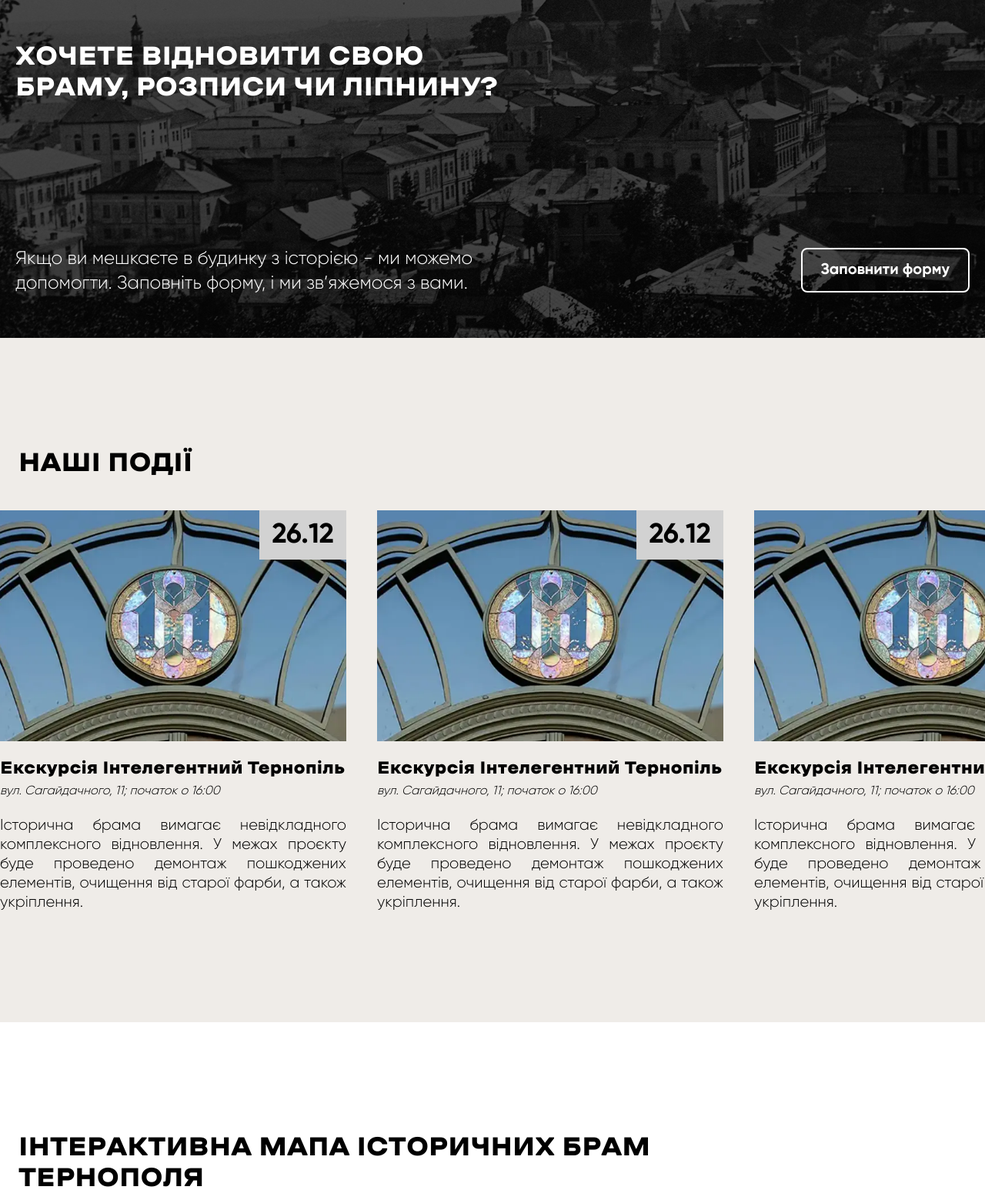
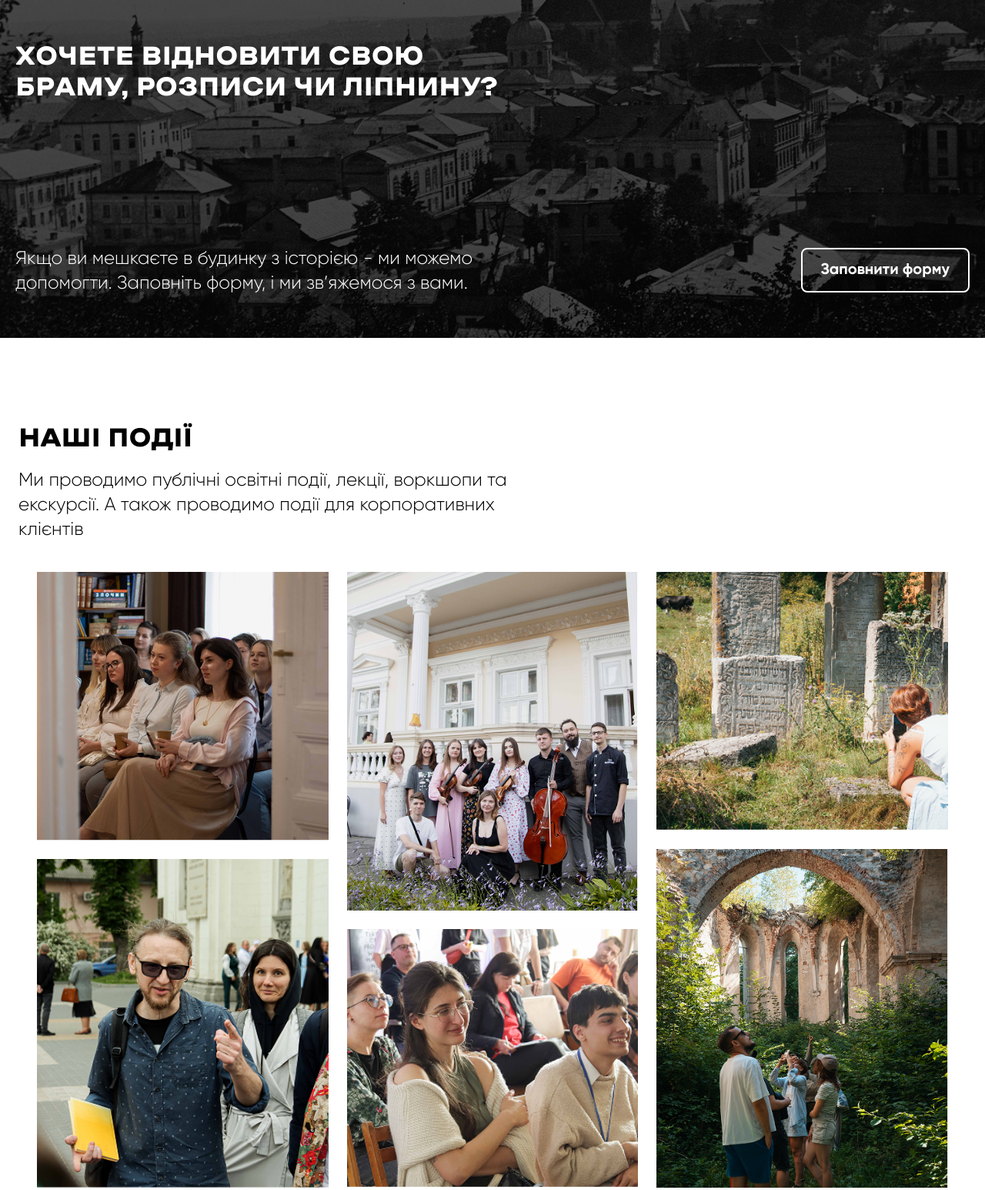
Before and after one commit to slimnation23/bramy-ternopolia, a PHP site: page / in a window 1280 px wide. Shown: the part 2712-4258 px from the top of the page at 77% size. Run offline with PHP 8.4, Linux system fonts and the light colour scheme; grey boxes are pictures that could not be loaded.

Commit message:
added gallery

```diff
--- a/css/output.css
+++ b/css/output.css
@@ -877,6 +877,10 @@ html {
   display: flex;
 }
 
+.grid {
+  display: grid;
+}
+
 .hidden {
   display: none;
 }
@@ -935,6 +939,22 @@ html {
 
 .h-56 {
   height: 14rem;
+}
+
+.h-auto {
+  height: auto;
+}
+
+.h-\[45\%\] {
+  height: 45%;
+}
+
+.h-\[55\%\] {
+  height: 55%;
+}
+
+.h-\[800px\] {
+  height: 800px;
 }
 
 .min-h-\[417px\] {
@@ -1082,6 +1102,20 @@ html {
   resize: both;
 }
 
+.columns-1 {
+  -moz-columns: 1;
+       columns: 1;
+}
+
+.break-inside-avoid {
+  -moz-column-break-inside: avoid;
+       break-inside: avoid;
+}
+
+.grid-cols-1 {
+  grid-template-columns: repeat(1, minmax(0, 1fr));
+}
+
 .flex-col {
   flex-direction: column;
 }
@@ -1144,6 +1178,12 @@ html {
 
 .gap-9 {
   gap: 2.25rem;
+}
+
+.space-y-6 > :not([hidden]) ~ :not([hidden]) {
+  --tw-space-y-reverse: 0;
+  margin-top: calc(1.5rem * calc(1 - var(--tw-space-y-reverse)));
+  margin-bottom: calc(1.5rem * var(--tw-space-y-reverse));
 }
 
 .overflow-hidden {
@@ -1537,6 +1577,11 @@ html {
 }
 
 @media (min-width: 640px) {
+  .sm\:columns-2 {
+    -moz-columns: 2;
+         columns: 2;
+  }
+
   .sm\:flex-row {
     flex-direction: row;
   }
@@ -1567,6 +1612,10 @@ html {
     height: 440px;
   }
 
+  .md\:h-\[700px\] {
+    height: 700px;
+  }
+
   .md\:min-h-\[440px\] {
     min-height: 440px;
   }
@@ -1584,6 +1633,10 @@ html {
     width: fit-content;
   }
 
+  .md\:grid-cols-3 {
+    grid-template-columns: repeat(3, minmax(0, 1fr));
+  }
+
   .md\:flex-row {
     flex-direction: row;
   }
@@ -1632,10 +1685,19 @@ html {
     height: 452px;
   }
 
+  .lg\:h-\[800px\] {
+    height: 800px;
+  }
+
   .lg\:w-1\/2 {
     width: 50%;
   }
 
+  .lg\:columns-3 {
+    -moz-columns: 3;
+         columns: 3;
+  }
+
   .lg\:flex-row {
     flex-direction: row;
   }
@@ -1662,6 +1724,14 @@ html {
 
   .lg\:gap-0 {
     gap: 0px;
+  }
+
+  .lg\:gap-4 {
+    gap: 1rem;
+  }
+
+  .lg\:gap-10 {
+    gap: 2.5rem;
   }
 
   .lg\:py-28 {
--- a/index.html
+++ b/index.html
@@ -327,121 +327,74 @@
     </section>
 
     <!-- Restore -->
-    <section class="bg-[url('../images/restore-bg.png')] w-full flex flex-col min-h-[440px] bg-cover bg-center py-6 md:py-14 relative z-0">
-      <div class="lg:container mx-auto px-5 flex flex-col gap-5 justify-between flex-1 w-full text-white">
+    <section
+      class="bg-[url('../images/restore-bg.png')] w-full flex flex-col min-h-[440px] bg-cover bg-center py-6 md:py-14 relative z-0"
+    >
+      <div
+        class="lg:container mx-auto px-5 flex flex-col gap-5 justify-between flex-1 w-full text-white"
+      >
         <h2 class="text-4xl font-ermilov uppercase max-w-2xl">
           Хочете відновити свою браму, розписи чи ліпнину?
         </h2>
-        <div class="flex flex-col lg:flex-row justify-between lg:items-center gap-5">
-          <p class="text-lg lg:text-2xl max-w-2xl">Якщо ви мешкаєте в будинку з історією - ми можемо допомогти. Заповніть форму, і ми зв’яжемося з вами.</p>
-          <a href="#support" class="btn-secondary-small w-fit">Заповнити форму</a>
+        <div
+          class="flex flex-col lg:flex-row justify-between lg:items-center gap-5"
+        >
+          <p class="text-lg lg:text-2xl max-w-2xl">
+            Якщо ви мешкаєте в будинку з історією - ми можемо допомогти.
+            Заповніть форму, і ми зв’яжемося з вами.
+          </p>
+          <a href="#support" class="btn-secondary-small w-fit">
+            Заповнити форму
+          </a>
         </div>
       </div>
     </section>
 
-    <section id="events" class="py-36 bg-coffee overflow-hidden">
-      <div class="container mx-auto mb-10 px-6">
-        <h2 class="text-4xl font-ermilov uppercase">Наші події</h2>
-      </div>
+    <!-- Our events -->
+    <section id="events" class="py-16 lg:py-28">
+      <div class="container mx-auto mb-10 px-6 flex flex-col gap-6 lg:gap-10">
+        <div class="flex flex-col gap-4">
+          <h2 class="text-4xl font-ermilov uppercase">Наші події</h2>
+          <p class="text-lg lg:text-2xl max-w-2xl">
+            Ми проводимо публічні освітні події, лекції, воркшопи та екскурсії.
+            А також проводимо події для корпоративних клієнтів
+          </p>
+        </div>
 
-      <!-- Break-out Slider -->
-      <div class="swiper actualEventsSlider w-full">
-        <div class="swiper-wrapper">
-          <!-- Slide 1 -->
-          <div class="swiper-slide !w-[450px]">
-            <div class="relative">
-              <img
-                src="images/img-3.webp"
-                alt="event"
-                class="w-full h-[300px] object-cover"
-              />
-              <div
-                class="absolute top-0 right-0 bg-gray px-4 py-3 font-bold text-4xl"
-              >
-                26.12
+        <!-- Gallery -->
+        <div class="container mx-auto px-6">
+          <div class="grid grid-cols-1 md:grid-cols-3 gap-6 h-[800px] md:h-[700px] lg:h-[800px]">
+
+            <!-- 1 col -->
+            <div class="flex flex-col gap-6 h-full">
+              <div class="h-[45%] w-full">
+                <img src="images/events/event-1.png" class="w-full h-full object-cover" alt="event 1" />
+              </div>
+              <div class="h-[55%] w-full">
+                <img src="images/events/event-4.png" class="w-full h-full object-cover" alt="event 2" />
               </div>
             </div>
-            <h3 class="text-2xl font-bold font-ermilov mt-5">
-              Екскурсія Інтелегентний Тернопіль
-            </h3>
-            <p class="italic">вул. Сагайдачного, 11; початок о 16:00</p>
-            <p class="text-xl text-justify leading-tight mt-5">
-              Історична брама вимагає невідкладного комплексного відновлення. У
-              межах проєкту буде проведено демонтаж пошкоджених елементів,
-              очищення від старої фарби, а також укріплення.
-            </p>
-          </div>
-          <!-- Slide 2 -->
-          <div class="swiper-slide !w-[450px]">
-            <div class="relative">
-              <img
-                src="images/img-3.webp"
-                alt="event"
-                class="w-full h-[300px] object-cover"
-              />
-              <div
-                class="absolute top-0 right-0 bg-gray px-4 py-3 font-bold text-4xl"
-              >
-                26.12
+
+            <!-- 2 col -->
+            <div class="flex flex-col gap-6 h-full">
+              <div class="h-[55%] w-full">
+                <img src="images/events/event-2.png" class="w-full h-full object-cover" alt="event 3" />
+              </div>
+              <div class="h-[45%] w-full">
+                <img src="images/events/event-5.png" class="w-full h-full object-cover" alt="event 4" />
               </div>
             </div>
-            <h3 class="text-2xl font-bold font-ermilov mt-5">
-              Екскурсія Інтелегентний Тернопіль
-            </h3>
-            <p class="italic">вул. Сагайдачного, 11; початок о 16:00</p>
-            <p class="text-xl text-justify leading-tight mt-5">
-              Історична брама вимагає невідкладного комплексного відновлення. У
-              межах проєкту буде проведено демонтаж пошкоджених елементів,
-              очищення від старої фарби, а також укріплення.
-            </p>
-          </div>
-          <!-- Slide 3 -->
-          <div class="swiper-slide !w-[450px]">
-            <div class="relative">
-              <img
-                src="images/img-3.webp"
-                alt="event"
-                class="w-full h-[300px] object-cover"
-              />
-              <div
-                class="absolute top-0 right-0 bg-gray px-4 py-3 font-bold text-4xl"
-              >
-                26.12
+
+            <!-- 3 col -->
+            <div class="flex flex-col gap-6 h-full">
+              <div class="h-[45%] w-full">
+                <img src="images/events/event-3.png" class="w-full h-full object-cover" alt="event 5" />
+              </div>
+              <div class="h-[55%] w-full">
+                <img src="images/events/event-6.png" class="w-full h-full object-cover" alt="event 6" />
               </div>
             </div>
-            <h3 class="text-2xl font-bold font-ermilov mt-5">
-              Екскурсія Інтелегентний Тернопіль
-            </h3>
-            <p class="italic">вул. Сагайдачного, 11; початок о 16:00</p>
-            <p class="text-xl text-justify leading-tight mt-5">
-              Історична брама вимагає невідкладного комплексного відновлення. У
-              межах проєкту буде проведено демонтаж пошкоджених елементів,
-              очищення від старої фарби, а також укріплення.
-            </p>
-          </div>
-          <!-- Slide 4 -->
-          <div class="swiper-slide !w-[450px]">
-            <div class="relative">
-              <img
-                src="images/img-3.webp"
-                alt="event"
-                class="w-full h-[300px] object-cover"
-              />
-              <div
-                class="absolute top-0 right-0 bg-gray px-4 py-3 font-bold text-4xl"
-              >
-                26.12
-              </div>
-            </div>
-            <h3 class="text-2xl font-bold font-ermilov mt-5">
-              Екскурсія Інтелегентний Тернопіль
-            </h3>
-            <p class="italic">вул. Сагайдачного, 11; початок о 16:00</p>
-            <p class="text-xl text-justify leading-tight mt-5">
-              Історична брама вимагає невідкладного комплексного відновлення. У
-              межах проєкту буде проведено демонтаж пошкоджених елементів,
-              очищення від старої фарби, а також укріплення.
-            </p>
+
           </div>
         </div>
       </div>
```
Also changed, not shown: images/events/event-1.png (added), images/events/event-2.png (added), images/events/event-3.png (added), images/events/event-4.png (added), images/events/event-5.png (added), images/events/event-6.png (added), 3 other files.
